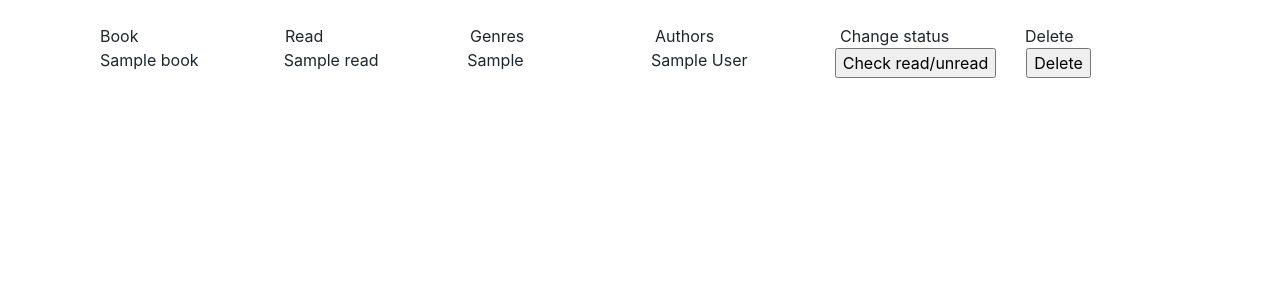
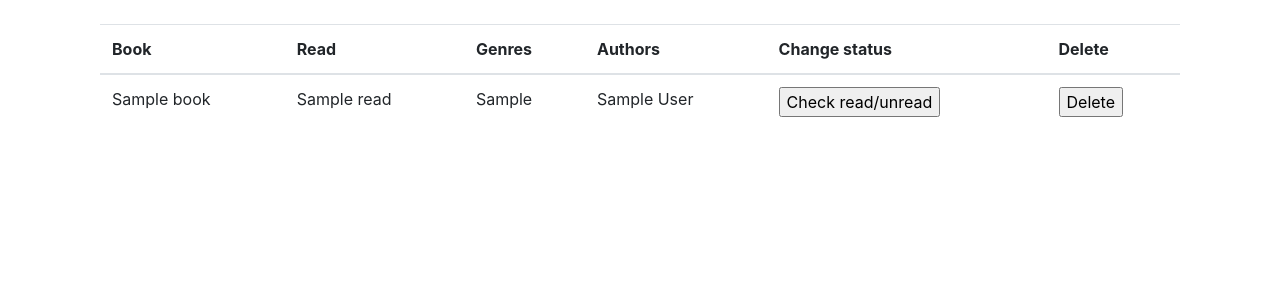
Before and after one commit to Ukonhattu/kirjakanta, a Flask app: template application/templates/books/list.html in a window 1280 px wide. Shown: the part 56-356 px from the top of the page. Run offline with Flask 2, Linux system fonts and the light colour scheme; the template is opened without the code that fills it: most values are stand-ins (such as "Sample title", 1, 10 or a date in 2020); parts of the project's set-up code (start-up, migrations or seed data) failed here and were passed over; some libraries are stand-ins or nearby versions.

Commit message:
tein kirjalistauksesta vähän järkevämmän

```diff
--- a/application/templates/books/list.html
+++ b/application/templates/books/list.html
@@ -2,33 +2,39 @@
 
 {% block body %}
   <div class="container">
-    <div class="row">
-      <div class="col-sm">Book</div>
-      <div class="col-sm">Read</div>
-      <div class="col-sm">Genres</div>
-      <div class="col-sm">Authors</div>
-      <div class="col-sm">Change status</div>
-      <div class="col-sm">Delete</div>
-    </div>
+    <table class="table">
+      <thead>
+        <tr>
+          <th>Book</th>
+          <th>Read</th>
+          <th>Genres</th>
+          <th>Authors</th>
+          <th>Change status</th>
+          <th>Delete</th>
+        </tr>
+      </thead>
+      <tbody>
         {% for book in books %}
-    <div class="row">
-      <div class="col-sm">{{ book.name }}</div>
-      <div class="col-sm">{{ book.read }}</div>
-      <div class="col-sm">{{book.getGenres()}}</div>
-      <div class="col-sm">{{book.getAuthors()}}</div>
+        <tr>
+          <td>{{ book.name }}</td>
+          <td>{{ book.read }}</td>
+          <td>{{book.getGenres()}}</td>
+          <td>{{book.getAuthors()}}</td>
 
-      <div class="col-sm">
+          <td>
             <form method="POST" action="{{ url_for('book_set_read', book_id=book.id) }}">
               <input type="submit" value="Check read/unread" />
             </form>
-      </div>
-      <div class="col-sm">
+          </td>
+          <td>
             <form method="post" action="{{ url_for('books_delete', book_id = book.id) }}">
               <input type="submit" value="Delete" />
             </form>
-      </div>
-    </div>
+          </td>
+        </tr>
+      </tbody>
 
     {% endfor %}
+    </table>
   </div>
 {% endblock %}
```
Lines whose indentation alone changed are shown as unchanged.
